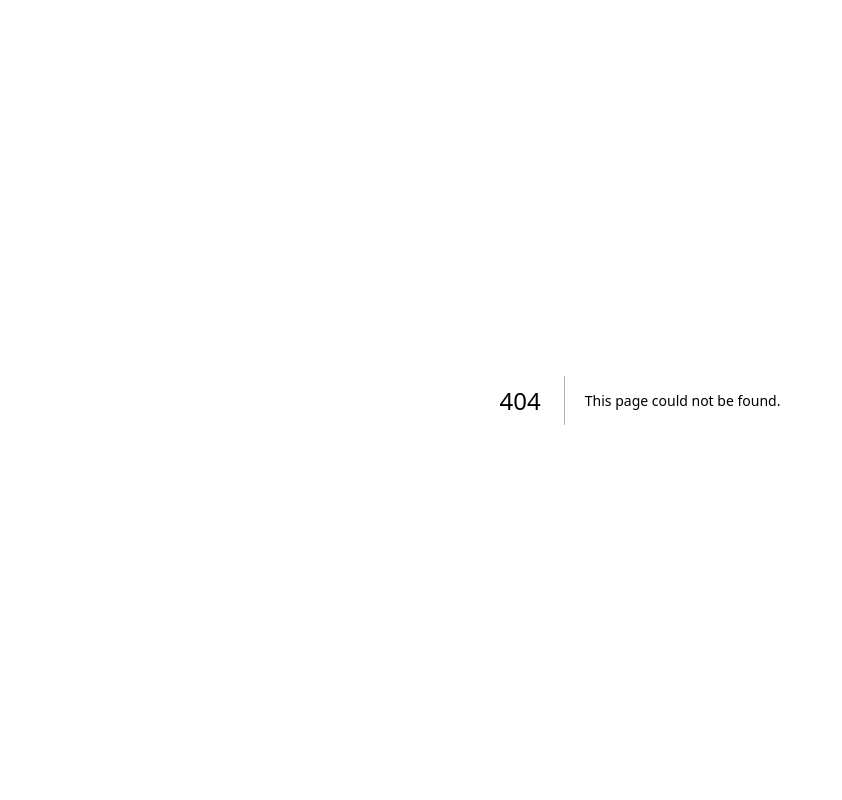
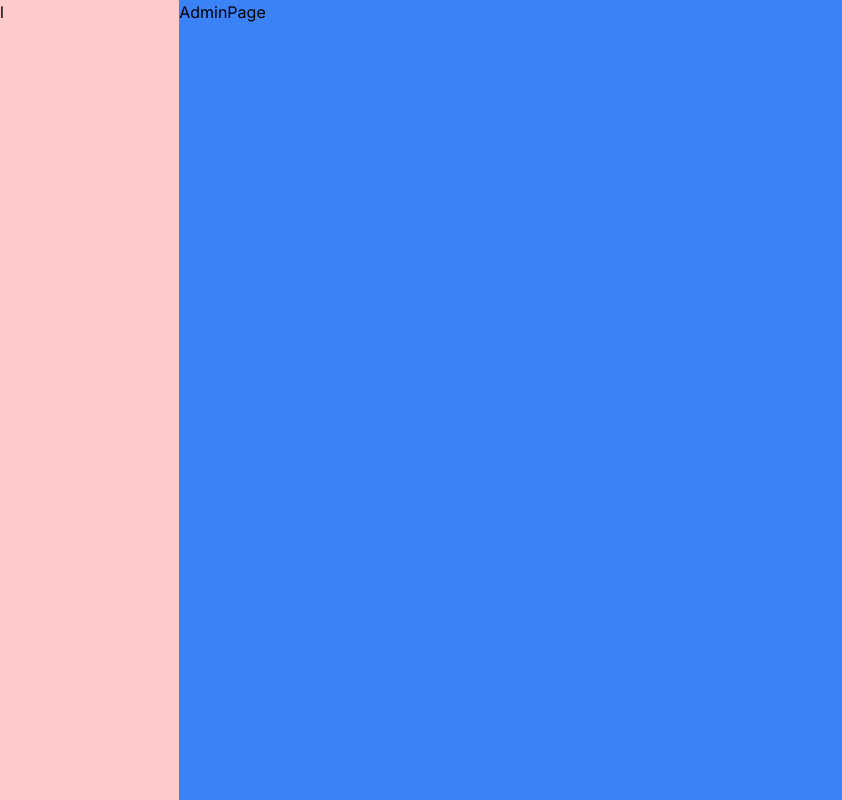
Before and after one commit to Vedang1102/next-school-dashboard, a Next.js app: page /admin in a window 1280 px wide. Before the commit this address had no page. Shown: the whole page, without its empty margins (0-842 px from the left). Built offline with nearby package versions, Linux system fonts and the light colour scheme.

Commit message:
new layout for pages

```diff
--- /dev/null
+++ b/src/app/(dashboard)/layout.tsx
@@ -0,0 +1,10 @@
+export default function DashboardLayout({
+  children,
+}: Readonly<{
+  children: React.ReactNode;
+}>) {
+  return <div className="h-screen flex">
+    <div className="w-[14%] md:w-[8%] lg:w-[16%] xl:w-[14%] bg-red-200">l</div>
+    <div className="w-[86%] md:w-[92%] lg:w-[84%] xl:w-[86%] bg-blue-500">{children}</div>
+  </div>
+}
--- a/src/app/dashboard/layout.tsx
+++ /dev/null
@@ -1,7 +0,0 @@
-export default function DashboardLayout({
-  children,
-}: Readonly<{
-  children: React.ReactNode;
-}>) {
-  return <div>dashboard{children}</div>
-}
```
Also changed, not shown: src/app/(dashboard)/admin/page.tsx (renamed from src/app/dashboard/admin/page.tsx), src/app/(dashboard)/parent/page.tsx (renamed from src/app/dashboard/parent/page.tsx), src/app/(dashboard)/student/page.tsx (renamed from src/app/dashboard/student/page.tsx), src/app/(dashboard)/teacher/page.tsx (renamed from src/app/dashboard/teacher/page.tsx).
